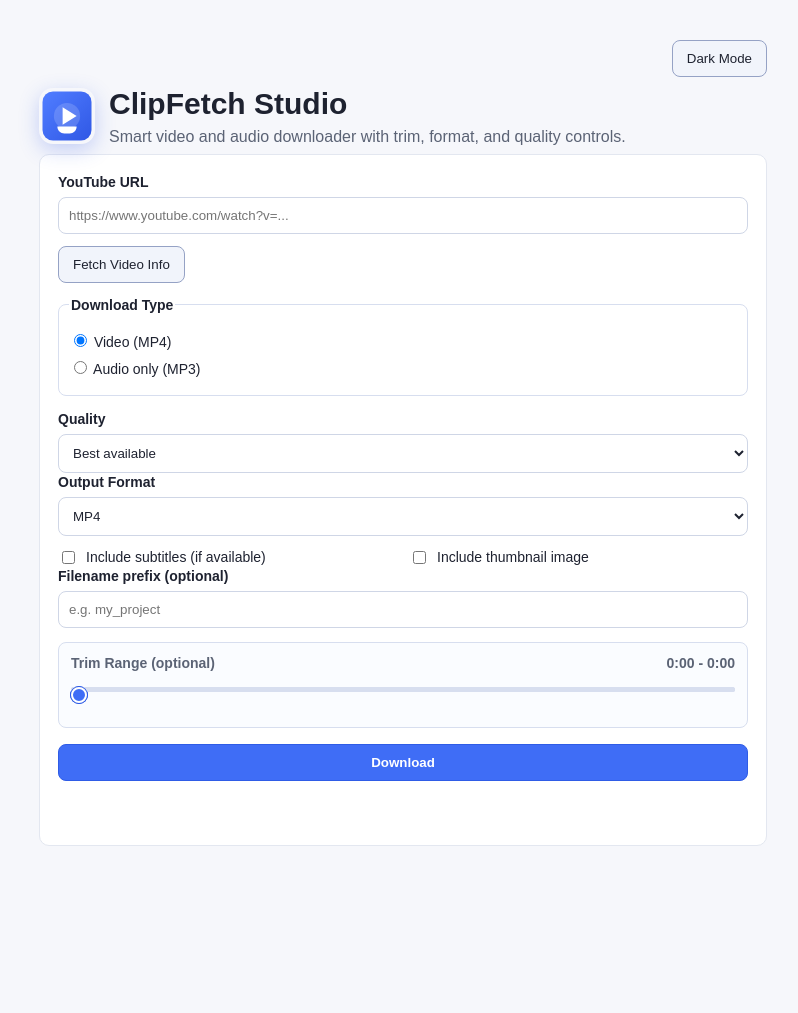
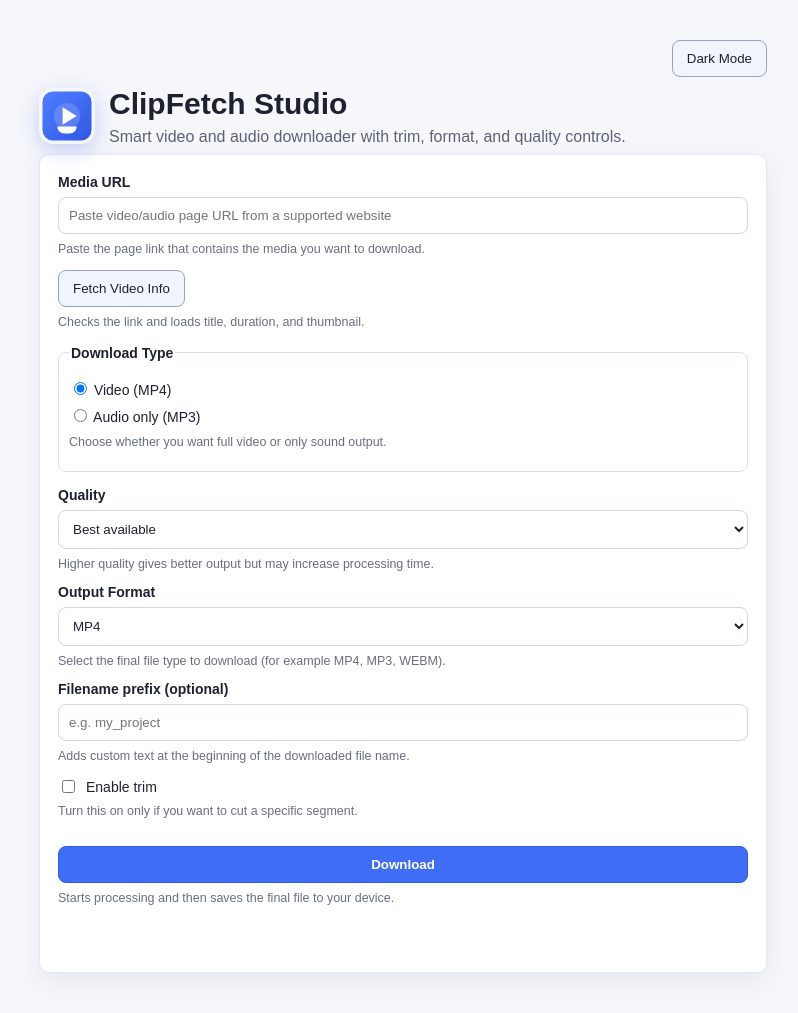
Before and after one commit to maddy7d4/Video-Downloader, a Flask app: page / in a window 1280 px wide. Shown: the whole page, without its empty margins (237-1035 px from the left). Before the commit the page ends 846 px from the top, so only its background shows below. Run offline with Flask 3, Linux system fonts and the light colour scheme; some libraries are stand-ins or nearby versions.

Commit message:
FIX: Added Health

```diff
--- a/app/app.py
+++ b/app/app.py
@@ -16,6 +16,22 @@ TEMP_DIR = BASE_DIR / "temp"
 TEMP_DIR.mkdir(parents=True, exist_ok=True)
 
 app = Flask(__name__)
+
+
+def get_base_ydl_opts() -> dict:
+    # Extractor defaults tuned for better site compatibility.
+    return {
+        "quiet": True,
+        "no_warnings": True,
+        "noplaylist": True,
+        "retries": 5,
+        "fragment_retries": 5,
+        "extractor_args": {
+            "youtube": {
+                "player_client": ["android", "web", "tv_embedded"],
+            }
+        },
+    }
 
 
 def parse_time_to_seconds(raw_value: str) -> float | None:
@@ -59,11 +75,8 @@ def ensure_ffmpeg_exists() -> None:
 
 
 def get_video_info(url: str) -> dict:
-    ydl_opts = {
-        "quiet": True,
-        "skip_download": True,
-        "noplaylist": True,
-    }
+    ydl_opts = get_base_ydl_opts()
+    ydl_opts["skip_download"] = True
     with YoutubeDL(ydl_opts) as ydl:
         info = ydl.extract_info(url, download=False)
     return {
@@ -132,10 +145,8 @@ def download_source(
     out_template = str(out_dir / "%(title).120s.%(ext)s")
 
     ydl_opts = {
+        **get_base_ydl_opts(),
         "outtmpl": out_template,
-        "noplaylist": True,
-        "quiet": True,
-        "no_warnings": True,
     }
     if download_subtitles:
         ydl_opts["writesubtitles"] = True
@@ -204,16 +215,21 @@ def export_media(
     subprocess.run(cmd, check=True)
 
 
+@app.get("/health")
+def health():
+    return "", 204
+
+
 @app.route("/")
 def index():
     base_url = request.url_root.rstrip("/")
     canonical_url = f"{base_url}{url_for('index')}"
     logo_url = f"{base_url}{url_for('static', filename='logo.svg')}"
     seo = {
-        "title": "ClipFetch Studio - YouTube Video and Audio Downloader",
+        "title": "ClipFetch Studio - Universal Video and Audio Downloader",
         "description": (
-            "Download YouTube videos and audio with quality options, trimming, format conversion, "
-            "subtitle support, and mobile-friendly saving."
+            "Download videos and audio from supported websites with quality options, trimming, "
+            "format conversion, subtitle support, and mobile-friendly saving."
         ),
         "canonical_url": canonical_url,
         "og_image": logo_url,
@@ -265,7 +281,7 @@ def api_info():
         info["audio_formats"] = ["mp3", "m4a", "wav"]
         return jsonify({"info": info})
     except Exception as exc:  # noqa: BLE001
-        return jsonify({"error": f"Failed to fetch info: {exc}"}), 400
+        return jsonify({"error": "Failed to fetch media info from this URL. Try another supported link."}), 400
 
 
 def _extract_download_payload() -> dict:
@@ -383,7 +399,7 @@ def api_download():
     except subprocess.CalledProcessError:
         return jsonify({"error": "ffmpeg processing failed. Check trim values and try again."}), 500
     except Exception as exc:  # noqa: BLE001
-        return jsonify({"error": f"Download failed: {exc}"}), 400
+        return jsonify({"error": "Download failed for this URL. Please try another supported website or try again later."}), 400
 
 
 if __name__ == "__main__":
--- a/app/static/app.js
+++ b/app/static/app.js
@@ -3,17 +3,18 @@ const fetchInfoBtn = document.getElementById("fetchInfoBtn");
 const videoInfo = document.getElementById("videoInfo");
 const statusEl = document.getElementById("status");
 const downloadBtn = document.getElementById("downloadBtn");
-const startInput = document.getElementById("startTime");
-const endInput = document.getElementById("endTime");
 const qualitySelect = document.getElementById("qualitySelect");
 const formatSelect = document.getElementById("formatSelect");
 const startSlider = document.getElementById("startSlider");
 const endSlider = document.getElementById("endSlider");
 const trimReadout = document.getElementById("trimReadout");
-const includeSubtitles = document.getElementById("includeSubtitles");
-const includeThumbnail = document.getElementById("includeThumbnail");
 const filenamePrefix = document.getElementById("filenamePrefix");
+const enableTrim = document.getElementById("enableTrim");
+const trimPanel = document.getElementById("trimPanel");
 const themeToggleBtn = document.getElementById("themeToggleBtn");
+const funLoader = document.getElementById("funLoader");
+const funLoaderText = document.getElementById("funLoaderText");
+const toastContainer = document.getElementById("toastContainer");
 
 let currentDuration = 0;
 const defaultVideoQualities = ["best", "1080", "720", "480", "360"];
@@ -29,11 +30,35 @@ function setStatus(message, type = "") {
   if (type) {
     statusEl.classList.add(type);
   }
+  if (type === "error" || type === "success") {
+    showToast(message, type);
+  }
+}
+
+function showToast(message, type = "success") {
+  const toast = document.createElement("div");
+  toast.className = `toast toast-${type}`;
+  toast.textContent = message;
+  toastContainer.appendChild(toast);
+
+  setTimeout(() => {
+    toast.classList.add("hide");
+    setTimeout(() => toast.remove(), 250);
+  }, 3200);
 }
 
 function setButtonLoading(button, isLoading, loadingText, idleText) {
   button.disabled = isLoading;
   button.textContent = isLoading ? loadingText : idleText;
+}
+
+function showFunLoader(text) {
+  funLoaderText.textContent = text || "Processing request...";
+  funLoader.classList.remove("hidden");
+}
+
+function hideFunLoader() {
+  funLoader.classList.add("hidden");
 }
 
 function applyTheme(theme) {
@@ -81,8 +106,6 @@ function renderFormatOptions() {
 function syncTrimDisplay() {
   const startValue = Number(startSlider.value || 0);
   const endValue = Number(endSlider.value || 0);
-  startInput.value = String(startValue);
-  endInput.value = String(endValue);
   trimReadout.textContent = `${formatSeconds(startValue)} - ${formatSeconds(endValue)}`;
 }
 
@@ -98,13 +121,14 @@ function initSliders(duration) {
 async function fetchVideoInfo() {
   const url = urlInput.value.trim();
   if (!url) {
-    setStatus("Please enter a YouTube URL.", "error");
+    setStatus("Please enter a media URL.", "error");
     return;
   }
 
   setStatus("Fetching video info...", "loading");
   videoInfo.classList.add("hidden");
   setButtonLoading(fetchInfoBtn, true, "Loading...", "Fetch Video Info");
+  showFunLoader("Fetching media details...");
 
   try {
     const response = await fetch("/api/info", {
@@ -144,37 +168,39 @@ async function fetchVideoInfo() {
     setStatus(error.message, "error");
   } finally {
     setButtonLoading(fetchInfoBtn, false, "Loading...", "Fetch Video Info");
+    hideFunLoader();
   }
 }
 
 function downloadMedia() {
   const url = urlInput.value.trim();
   if (!url) {
-    setStatus("Please enter a YouTube URL.", "error");
+    setStatus("Please enter a media URL.", "error");
     return;
   }
 
   const mode = getMode();
   const quality = qualitySelect.value;
   const outputFormat = formatSelect.value;
+  const trimEnabled = enableTrim.checked;
   const start = Number(startSlider.value || 0);
   const end = Number(endSlider.value || 0);
 
-  if (currentDuration > 0 && end <= start) {
+  if (trimEnabled && currentDuration > 0 && end <= start) {
     setStatus("End time must be greater than start time.", "error");
     return;
   }
 
-  const fullStart = start <= 0;
-  const fullEnd = currentDuration > 0 ? end >= currentDuration : true;
+  const fullStart = !trimEnabled || start <= 0;
+  const fullEnd = !trimEnabled || (currentDuration > 0 ? end >= currentDuration : true);
 
   const params = new URLSearchParams({
     url,
     mode,
     quality,
     output_format: outputFormat,
-    include_subtitles: includeSubtitles.checked ? "true" : "false",
-    include_thumbnail: includeThumbnail.checked ? "true" : "false",
+    include_subtitles: "false",
+    include_thumbnail: "false",
     filename_prefix: filenamePrefix.value.trim(),
     start: fullStart ? "" : String(start),
     end: fullEnd ? "" : String(end),
@@ -183,11 +209,17 @@ function downloadMedia() {
   // Use direct navigation so mobile browsers save to Files/Downloads flow.
   setButtonLoading(downloadBtn, true, "Preparing download...", "Download");
   setStatus("Preparing download, this may take a few seconds...", "loading");
-  window.location.href = `/api/download?${params.toString()}`;
+  showFunLoader("Preparing your download...");
+  const downloadUrl = `/api/download?${params.toString()}`;
+  const popup = window.open(downloadUrl, "_blank", "noopener,noreferrer");
+  if (!popup) {
+    window.location.href = downloadUrl;
+  }
   setTimeout(() => {
     setButtonLoading(downloadBtn, false, "Preparing download...", "Download");
     setStatus("Download started. On phone, use browser download/files prompt.", "success");
-  }, 2500);
+    hideFunLoader();
+  }, 4500);
 }
 
 startSlider.addEventListener("input", () => {
@@ -210,6 +242,9 @@ document.querySelectorAll("input[name='mode']").forEach((el) => {
     renderFormatOptions();
   });
 });
+enableTrim.addEventListener("change", () => {
+  trimPanel.classList.toggle("hidden", !enableTrim.checked);
+});
 
 fetchInfoBtn.addEventListener("click", fetchVideoInfo);
 downloadBtn.addEventListener("click", downloadMedia);
--- a/app/static/styles.css
+++ b/app/static/styles.css
@@ -88,12 +91,22 @@ h1 {
   border-radius: 10px;
   padding: 18px;
   margin-bottom: 14px;
+  box-shadow: 0 8px 24px rgba(26, 46, 112, 0.08);
+  animation: fadeUp 0.7s ease;
 }
 
 label,
 legend {
   font-weight: 600;
   font-size: 14px;
+}
+
+.field-help {
+  margin: 6px 0 10px;
+  font-size: 12.5px;
+  line-height: 1.45;
+  color: var(--muted);
+  opacity: 0.92;
 }
 
 input[type="text"] {
@@ -117,7 +130,7 @@ select {
 }
 
 .actions-row {
-  margin: 12px 0;
+  margin: 12px 0 2px;
 }
 
 button {
@@ -165,24 +180,15 @@ button:disabled {
   font-weight: 500;
 }
 
-.trim-grid {
-  display: grid;
-  grid-template-columns: 1fr 1fr;
-  gap: 14px;
-}
-
-.option-grid {
-  display: grid;
-  grid-template-columns: 1fr 1fr;
-  gap: 12px;
-  margin-top: 12px;
-}
-
-.option-grid label {
+.trim-toggle-wrap label {
   display: flex;
   align-items: center;
   gap: 8px;
   font-weight: 500;
+}
+
+.trim-toggle-wrap {
+  margin-top: 12px;
 }
 
 .trim-panel {
@@ -205,7 +211,8 @@ button:disabled {
 
 .slider-wrap {
   position: relative;
-  height: 36px;
+  height: 44px;
+  margin-top: 4px;
 }
 
 .slider-wrap input[type="range"] {
@@ -217,14 +224,14 @@ button:disabled {
   pointer-events: none;
   appearance: none;
   background: transparent;
-  top: 8px;
+  top: 12px;
 }
 
 .slider-wrap input[type="range"]::-webkit-slider-thumb {
   pointer-events: auto;
   appearance: none;
-  width: 16px;
-  height: 16px;
+  width: 18px;
+  height: 18px;
   border-radius: 50%;
   background: #3f6df6;
   border: 2px solid #fff;
@@ -234,8 +241,8 @@ button:disabled {
 
 .slider-wrap input[type="range"]::-moz-range-thumb {
   pointer-events: auto;
-  width: 16px;
-  height: 16px;
+  width: 18px;
+  height: 18px;
   border-radius: 50%;
   background: #3f6df6;
   border: 2px solid #fff;
@@ -244,13 +251,13 @@ button:disabled {
 }
 
 .slider-wrap input[type="range"]::-webkit-slider-runnable-track {
-  height: 5px;
+  height: 6px;
   background: var(--panel-border);
   border-radius: 999px;
 }
 
 .slider-wrap input[type="range"]::-moz-range-track {
-  height: 5px;
+  height: 6px;
   background: var(--panel-border);
   border-radius: 999px;
 }
--- a/app/templates/index.html
+++ b/app/templates/index.html
@@ -41,6 +41,22 @@
     </script>
   </head>
   <body>
+    <div id="toastContainer" class="toast-container" aria-live="polite" aria-atomic="true"></div>
+
+    <div id="funLoader" class="fun-loader hidden" aria-live="polite" aria-busy="true">
+      <div class="fun-loader-card">
+        <div class="orbit-wrap">
+          <span class="planet"></span>
+          <span class="ring ring-a"></span>
+          <span class="ring ring-b"></span>
+          <span class="spark s1"></span>
+          <span class="spark s2"></span>
+          <span class="spark s3"></span>
+        </div>
+        <p id="funLoaderText">Processing request...</p>
+      </div>
+    </div>
+
     <main class="container">
       <div class="topbar">
         <button id="themeToggleBtn" type="button">Dark Mode</button>
@@ -54,11 +70,13 @@
       </div>
 
       <section class="card">
-        <label for="url">YouTube URL</label>
-        <input id="url" type="text" placeholder="https://www.youtube.com/watch?v=..." />
+        <label for="url">Media URL</label>
+        <input id="url" type="text" placeholder="Paste video/audio page URL from a supported website" />
+        <p class="field-help">Paste the page link that contains the media you want to download.</p>
 
         <div class="actions-row">
           <button id="fetchInfoBtn" type="button">Fetch Video Info</button>
+          <p class="field-help">Checks the link and loads title, duration, and thumbnail.</p>
         </div>
 
         <div id="videoInfo" class="video-info hidden"></div>
@@ -67,27 +85,32 @@
           <legend>Download Type</legend>
           <label><input type="radio" name="mode" value="video" checked /> Video (MP4)</label>
           <label><input type="radio" name="mode" value="audio" /> Audio only (MP3)</label>
+          <p class="field-help">Choose whether you want full video or only sound output.</p>
         </fieldset>
 
         <div>
           <label for="qualitySelect">Quality</label>
           <select id="qualitySelect"></select>
+          <p class="field-help">Higher quality gives better output but may increase processing time.</p>
         </div>
         <div>
           <label for="formatSelect">Output Format</label>
           <select id="formatSelect"></select>
+          <p class="field-help">Select the final file type to download (for example MP4, MP3, WEBM).</p>
         </div>
 
-        <div class="option-grid">
-          <label><input id="includeSubtitles" type="checkbox" /> Include subtitles (if available)</label>
-          <label><input id="includeThumbnail" type="checkbox" /> Include thumbnail image</label>
-        </div>
         <div>
           <label for="filenamePrefix">Filename prefix (optional)</label>
           <input id="filenamePrefix" type="text" placeholder="e.g. my_project" />
+          <p class="field-help">Adds custom text at the beginning of the downloaded file name.</p>
         </div>
 
-        <div class="trim-panel">
+        <div class="trim-toggle-wrap">
+          <label><input id="enableTrim" type="checkbox" /> Enable trim</label>
+          <p class="field-help">Turn this on only if you want to cut a specific segment.</p>
+        </div>
+
+        <div id="trimPanel" class="trim-panel hidden">
           <div class="trim-header">
             <span>Trim Range (optional)</span>
             <span id="trimReadout">0:00 - 0:00</span>
@@ -96,20 +119,11 @@
             <input id="startSlider" type="range" min="0" max="0" value="0" step="1" />
             <input id="endSlider" type="range" min="0" max="0" value="0" step="1" />
           </div>
-        </div>
-
-        <div class="trim-grid hidden">
-          <div>
-            <label for="startTime">Start (optional)</label>
-            <input id="startTime" type="text" />
-          </div>
-          <div>
-            <label for="endTime">End (optional)</label>
-            <input id="endTime" type="text" />
-          </div>
+          <p class="field-help">Drag left and right handles to cut the exact portion you want.</p>
         </div>
 
         <button id="downloadBtn" type="button" class="primary">Download</button>
+        <p class="field-help">Starts processing and then saves the final file to your device.</p>
         <p id="status" class="status"></p>
       </section>
     </main>
```
Also changed, not shown: other parts of app/static/styles.css (+208 -9 lines), README.md, 1 other file.
